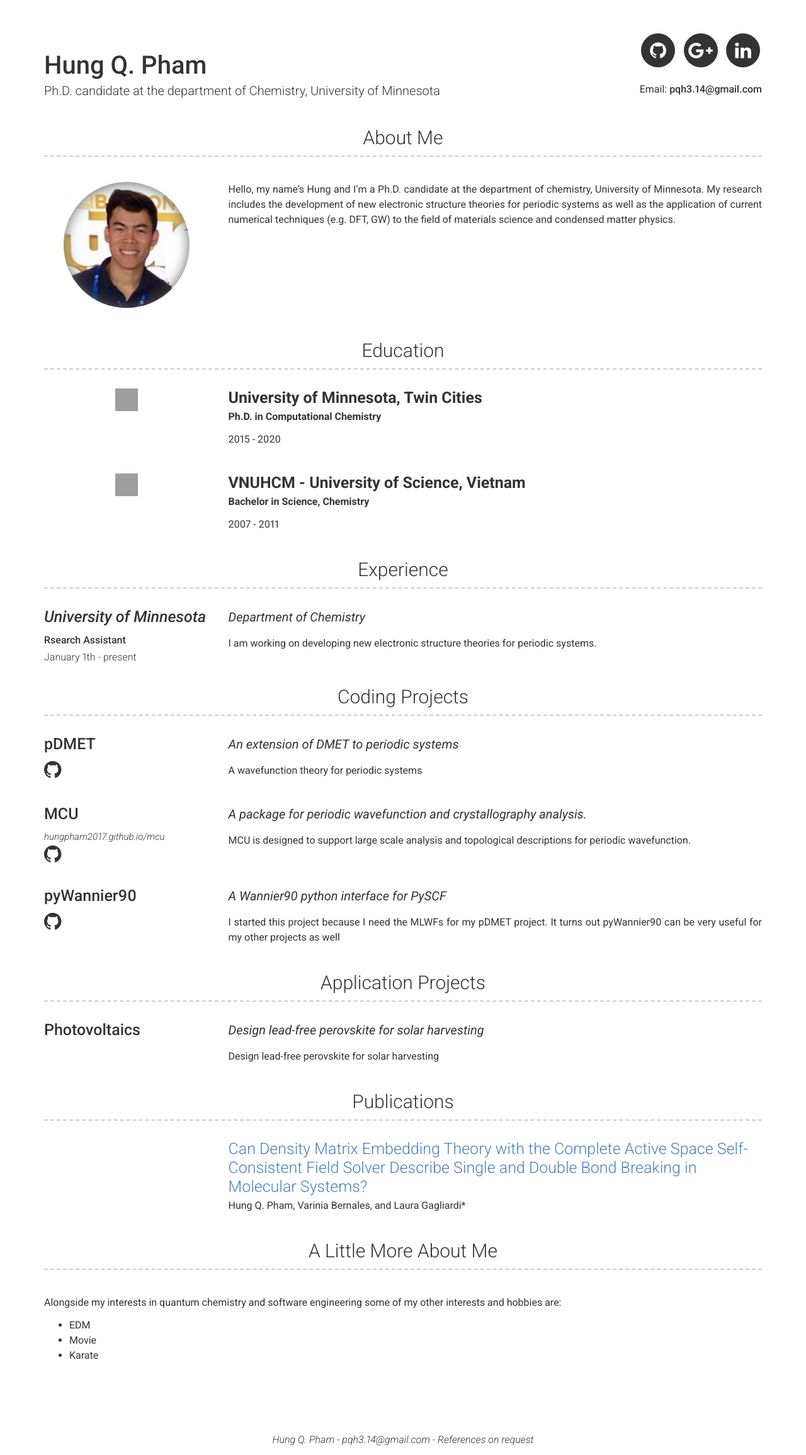
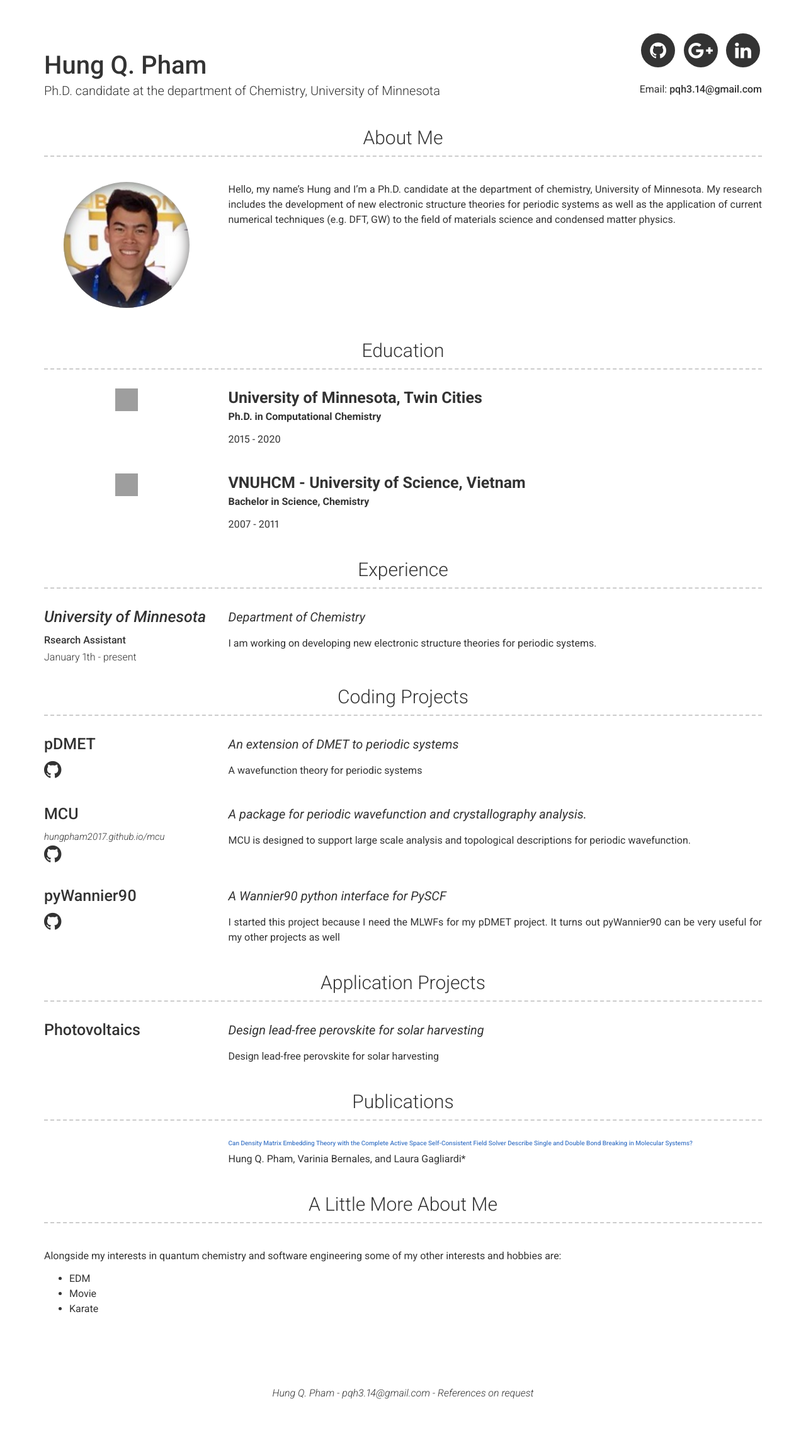
Before and after one commit to hungpham2017/hungpham2017.github.io, a Jekyll site: the page built from index.md, in a window 1280 px wide. Shown: the whole page at 63% size. Built offline with Jekyll 4.4.1, drawn with Linux system fonts in a browser that asks for light colours; after the commit the page ends 2237 px from its top, so only the background shows below that; grey boxes are pictures that could not be loaded.

```diff
--- a/_includes/publications.html
+++ b/_includes/publications.html
@@ -5,7 +5,8 @@
       <div class="col-xs-12 col-sm-4 col-md-3 col-print-12 left-column">
       </div>
       <div class="col-xs-12 col-sm-8 col-md-9 col-print-12">
-        <h4 class="title">
+
+        <h6 class="title">
         {%- if paper.link -%}
           {% include a.html href=paper.link %}
         {%- endif -%}
@@ -13,7 +14,7 @@
         {%- if paper.link -%}
           </a>
         {%- endif -%}
-        </h4>
+        </h6>
 
         {{ paper.authors | strip | markdownify }}
       </div>
```
